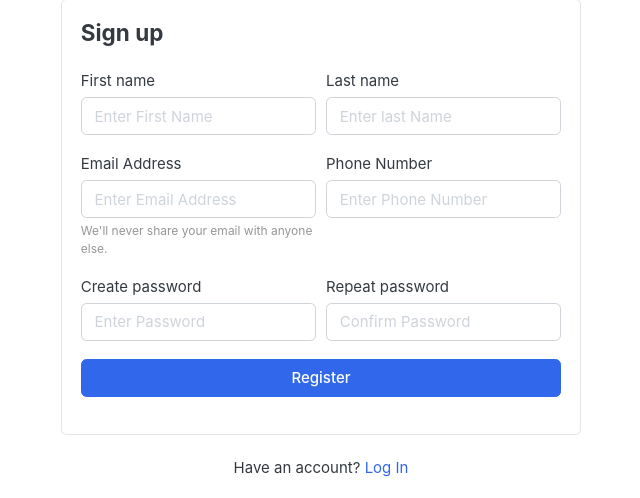
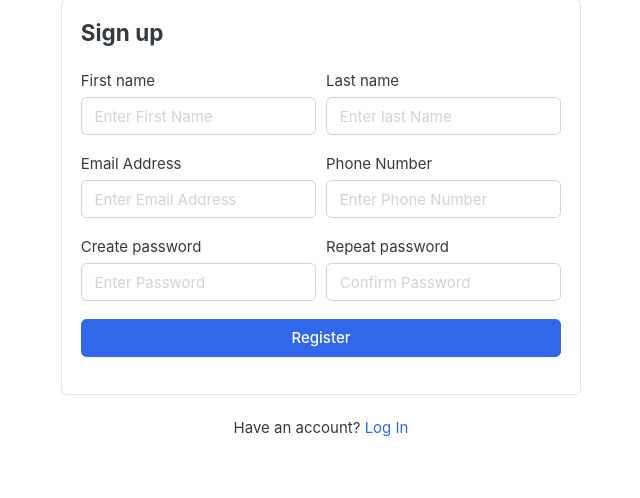
Before and after one commit to Code-Institute-Submissions/peterszabo79-bikershop_JanResub, a Django app: page /accounts/register/ in a window 1280 px wide. Shown: the part 199-697 px from the top of the page, without its empty margins (319-959 px from the left). Run offline with Django 3.2, Linux system fonts and the light colour scheme; data comes from the database, SQL or seed files in the repository; both versions use the stored data as it was after the commit; some libraries are stand-ins or nearby versions; some web fonts are replaced.

Commit message:
addd registration form, set up start to set up reistration

```diff
--- a/bikershop/settings.py
+++ b/bikershop/settings.py
@@ -139,7 +139,7 @@ MEDIA_ROOT = BASE_DIR /'media'
 # Default primary key field type
 # https://docs.djangoproject.com/en/3.2/ref/settings/#default-auto-field
 
-DEFAULT_AUTO_FIELD = 'django.db.models.BigAutoField'
+# DEFAULT_AUTO_FIELD = 'django.db.models.BigAutoField'
 
 from django.contrib.messages import constants as messages
 MESSAGE_TAGS = {
--- a/templates/accounts/register.html
+++ b/templates/accounts/register.html
@@ -30,7 +30,7 @@
 		  <div class="form-group col-md-6">
 			<label>Email Address</label>
 			{{form.email}}
-						<small class="form-text text-muted">We'll never share your email with anyone else.</small>
+				<!-- <small class="form-text text-muted">We'll never share your email with anyone else.</small> -->
 		  </div> <!-- form-group end.// -->
 		  <div class="form-group col-md-6">
 			<label>Phone Number</label>
```
Also changed, not shown: accounts/forms.py (line endings or trailing spaces), db.sqlite3. Lines whose indentation alone changed are shown as unchanged.
